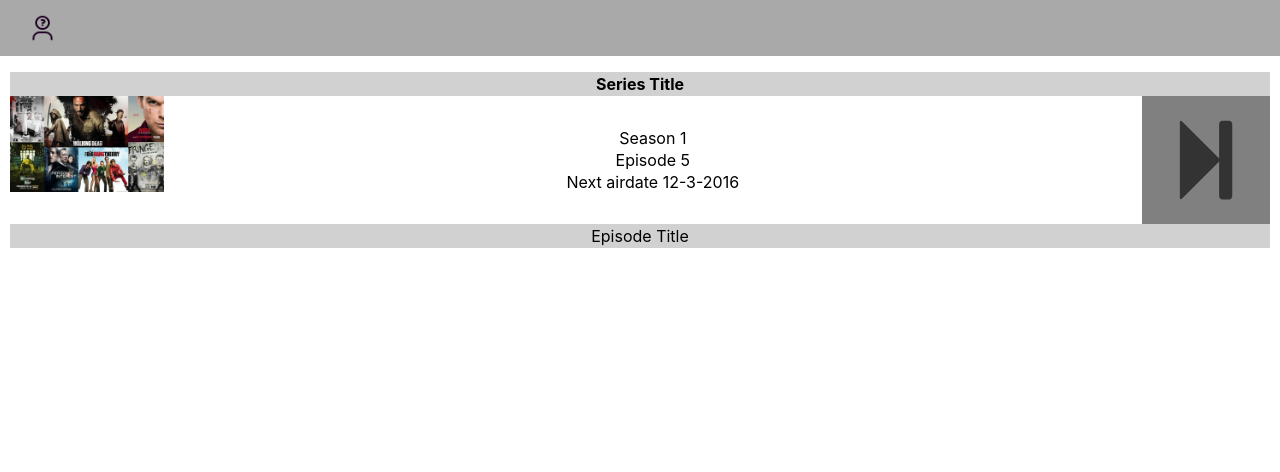
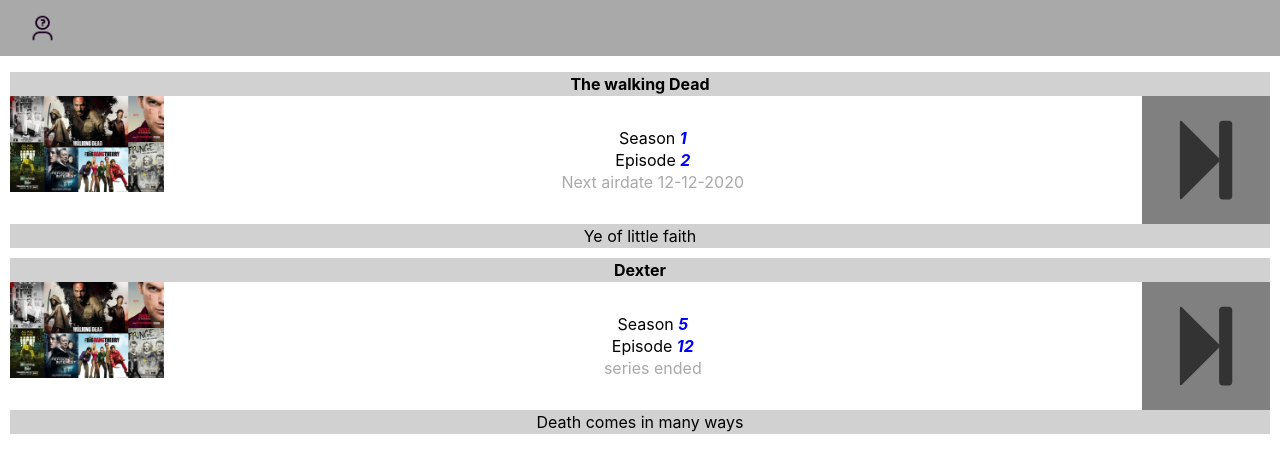
Before and after one commit to doa-b/personal_media_assistent, a React (Create React App) app: page / in a window 1280 px wide. Shown: the top 472 px of the page. Built offline with nearby package versions, Linux system fonts and the light colour scheme.

Commit message:
Connected Store and SeriesReducer Closes #5

```diff
--- a/src/components/SeriesListItem/SeriesListItem.css
+++ b/src/components/SeriesListItem/SeriesListItem.css
@@ -38,8 +38,6 @@
     padding: 10px;
 }
 
-
-
 @media all and (min-width: 300px) {
     .aside { flex: 1 0 0; }
 }
--- a/src/components/SeriesListItem/SeriesListItem.js
+++ b/src/components/SeriesListItem/SeriesListItem.js
@@ -11,24 +11,28 @@
 const SeriesListItem = (props) => {
     return (
         <div className={classes.cardBody}>
-            <div className={classes.cardHeader}>Series Title</div>
+            <div className={classes.cardHeader}>{props.series.name}</div>
             <div className={classes.cardMain}>
                 <div className={classes.cardDetails}>
-                    <p>Season 1</p>
-                    <p>Episode 5</p>
-                    <p>Next airdate 12-3-2016</p>
+                    <p>Season <em>{props.series.season}</em></p>
+                    <p>Episode <em>{props.series.episode}</em></p>
+                    <div className={classes.next}>
+                        {props.series.nextAirDate
+                            ? <p>Next airdate {props.series.nextAirDate}</p>
+                            : <p> series ended</p>
+                        }
+                    </div>
                 </div>
-                {/*<div className={classes.image}>*/}
-                    <img className={classes.image}
-                        src={seriesPlaceHolder}
-                       />
-                {/*</div>*/}
-                {/*<div className={classes.forward}>*/}
-                    <img className={classes.forward}
-                        src={stepForward}
-                        /></div>
-            {/*</div>*/}
-            <div className={classes.cardFooter}>Episode Title</div>
+                <img className={classes.image}
+                     src={seriesPlaceHolder}
+                     alt='season'/>
+
+                <img className={classes.forward}
+                     src={stepForward}
+                     alt='forward' />
+            </div>
+
+            <div className={classes.cardFooter}>{props.series.episodeTitle}</div>
         </div>
     )
 };
--- a/src/components/SeriesListItem/SeriesListItem.module.css
+++ b/src/components/SeriesListItem/SeriesListItem.module.css
@@ -60,6 +60,15 @@
     margin: 2px 2px
 }
 
+.cardDetails em {
+    color: blue;
+    font-weight: bold;
+}
+
+.next {
+    color: darkgrey;
+}
+
 @media all and (min-width: 300px) {
     .aside { flex: 1 0 0; }
 }
--- a/src/containers/SeriesList/SeriesList.js
+++ b/src/containers/SeriesList/SeriesList.js
@@ -1,4 +1,5 @@
 import React, {Component} from 'react';
+import { connect } from 'react-redux'
 
 import classes from './SeriesList.module.css'
 import SeriesListItem from '../../components/SeriesListItem/SeriesListItem'
@@ -9,11 +10,21 @@
 
     render() {
 
-        return (<div className={classes.SeriesList}>
-            <SeriesListItem/>
-        </div>);
+        return (
+            this.props.seriesList.map((series) =>
+            <div className={classes.SeriesList}
+            key={series.id}>
+            <SeriesListItem
+            series={series}/>
+        </div>));
 
     }
 }
 
-export default SeriesList;
+const mapStateToProps = (state) => {
+    return {
+        seriesList: state.series
+    }
+};
+
+export default connect(mapStateToProps)(SeriesList);
--- a/src/store/reducers/seriesReducer.js
+++ b/src/store/reducers/seriesReducer.js
@@ -7,8 +7,17 @@
             episode: 2,
             episodeTitle: 'Ye of little faith',
             episodeDescription: 'bla bla bla bla bla',
-            seriesEnded: false,
-            nextAirDate: Date(),
+            nextAirDate: '12-12-2020',
+            status: 'continuing'
+        },
+        {
+            id: 1,
+            name: 'Dexter',
+            season: 5,
+            episode: 12,
+            episodeTitle: 'Death comes in many ways',
+            episodeDescription: 'bla bla bla bla bla',
+            nextAirDate: null,
             status: 'continuing'
         }
     ]
```
